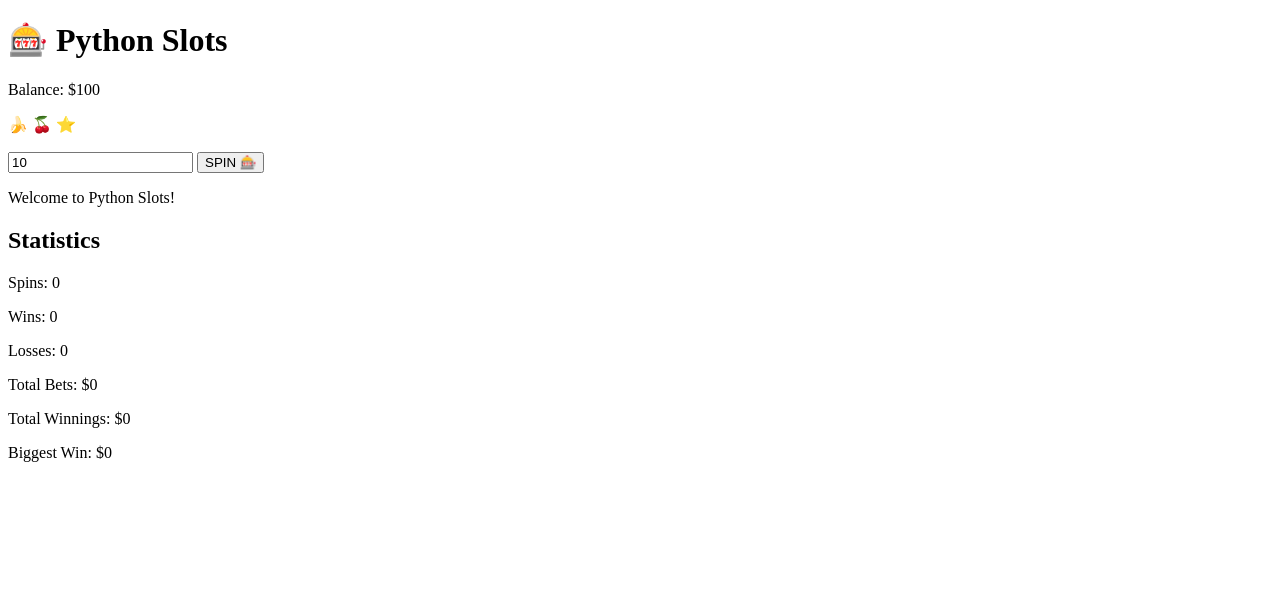
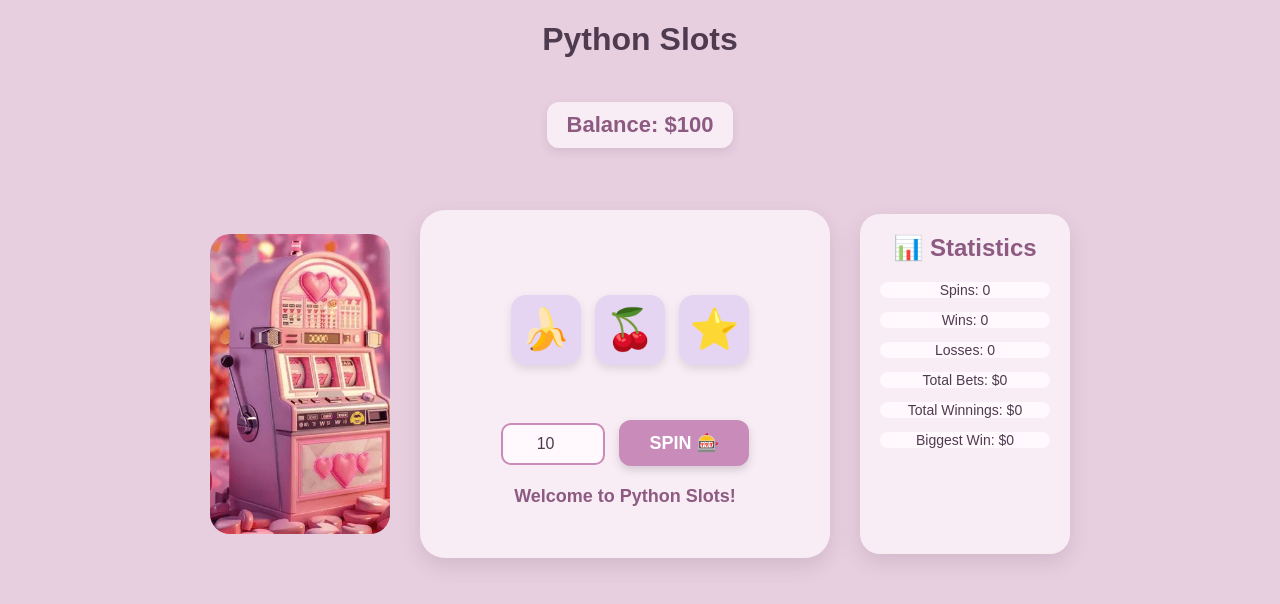
Before and after one commit to crwsew/SLOT-Machine-With-Python, a Flask app: page / in a window 1280 px wide. Shown: the top 604 px of the page. Run offline with Flask 3, Linux system fonts and the light colour scheme.

Commit message:
Improve UI styling.

```diff
--- a/app.py
+++ b/app.py
@@ -37,14 +37,10 @@ def spin():
 
     # Validate bet
     if bet > balance:
-        return jsonify({
-            "error": "Insufficient funds!"
-        }), 400
+        return jsonify({"error": "Insufficient funds!"}), 400
 
     if bet <= 0:
-        return jsonify({
-            "error": "Bet must be greater than 0!"
-        }), 400
+        return jsonify({"error": "Bet must be greater than 0!"}), 400
 
     # Update statistics
     spin_count += 1
@@ -76,18 +72,20 @@ def spin():
     # Add payout
     balance += payout
 
-    return jsonify({
-        "row": row,
-        "payout": payout,
-        "balance": balance,
-        "spins": spin_count,
-        "wins": win_count,
-        "losses": loss_count,
-        "total_bets": total_bets,
-        "total_winnings": total_winnings,
-        "biggest_win": biggest_win,
-        "message": message
-    })
+    return jsonify(
+        {
+            "row": row,
+            "payout": payout,
+            "balance": balance,
+            "spins": spin_count,
+            "wins": win_count,
+            "losses": loss_count,
+            "total_bets": total_bets,
+            "total_winnings": total_winnings,
+            "biggest_win": biggest_win,
+            "message": message,
+        }
+    )
 
 
 if __name__ == "__main__":
--- a/static/style.css
+++ b/static/style.css
@@ -0,0 +1,193 @@
+body {
+  background-color: #e8cfe0;
+  color: #4f3b50;
+  font-family: Arial, sans-serif;
+  text-align: center;
+}
+
+/* Main layout */
+
+#game-container {
+  display: flex;
+  justify-content: center;
+  align-items: center;
+  gap: 30px;
+  margin-top: 40px;
+}
+
+/* Slot machine */
+
+#game {
+  background-color: #f8edf5;
+  width: 350px;
+  padding: 30px;
+  border-radius: 25px;
+  text-align: center;
+
+  box-shadow: 0 8px 20px rgba(79, 59, 80, 0.15);
+}
+
+/* Slots */
+
+#slots {
+  background-color: #f8edf5;
+  width: 300px;
+  margin: 20px auto;
+  padding: 30px;
+  border-radius: 20px;
+}
+
+#slots span {
+  display: inline-flex;
+  justify-content: center;
+  align-items: center;
+
+  width: 70px;
+  height: 70px;
+
+  margin: 5px;
+
+  background-color: #e6d5f2;
+  border-radius: 15px;
+
+  font-size: 40px;
+
+  box-shadow: 0 4px 8px rgba(79, 59, 80, 0.15);
+
+  transition: transform 0.2s;
+}
+#slots span:hover {
+  transform: translateY(-3px);
+}
+
+/* Bet */
+#bet {
+  width: 80px;
+  padding: 10px;
+
+  border: 2px solid #c98bb9;
+  border-radius: 10px;
+
+  background-color: #fff8fc;
+  color: #4f3b50;
+
+  font-size: 16px;
+  text-align: center;
+
+  outline: none;
+
+  transition: 0.2s;
+}
+
+#bet:focus {
+  border-color: #8d5a82;
+  box-shadow: 0 0 8px rgba(141, 90, 130, 0.25);
+}
+
+/* Spin button */
+#spin-button {
+  background-color: #c98bb9;
+  color: white;
+
+  border: none;
+  border-radius: 12px;
+
+  padding: 12px 30px;
+
+  font-size: 18px;
+  font-weight: bold;
+
+  cursor: pointer;
+  margin-left: 10px;
+
+  box-shadow: 0 4px 8px rgba(79, 59, 80, 0.2);
+
+  transition: all 0.2s;
+}
+
+#spin-button:hover {
+  background-color: #b878a8;
+  transform: translateY(-2px);
+  box-shadow: 0 6px 12px rgba(79, 59, 80, 0.25);
+}
+
+#spin-button:active {
+  transform: translateY(1px);
+}
+
+/* Balance */
+
+#balance {
+  display: inline-block;
+
+  background-color: #f8edf5;
+
+  padding: 10px 20px;
+
+  border-radius: 12px;
+
+  font-size: 22px;
+  font-weight: bold;
+
+  color: #8d5a82;
+
+  box-shadow: 0 4px 10px rgba(79, 59, 80, 0.12);
+}
+
+/* Message */
+
+#message {
+  min-height: 24px;
+
+  font-size: 18px;
+  font-weight: bold;
+
+  margin-top: 20px;
+
+  color: #8d5a82;
+}
+
+/* Statistics */
+#statistics {
+  background-color: #f8edf5;
+
+  width: 170px;
+  height: 300px;
+
+  padding: 20px;
+
+  border-radius: 20px;
+
+  text-align: center;
+
+  box-shadow: 0 8px 20px rgba(79, 59, 80, 0.15);
+}
+
+#statistics p {
+  background-color: #fff8fc;
+
+  border-radius: 10px;
+  text-align: center;
+
+  font-size: 14px;
+}
+
+#statistics h2 {
+  margin-top: 0;
+
+  text-align: center;
+
+  color: #8d5a82;
+
+  margin-bottom: 20px;
+}
+
+/* Side image */
+
+#side-image img {
+  width: 180px;
+  height: 300px;
+  object-fit: cover;
+  border-radius: 20px;
+  display: block;
+}
--- a/templates/index.html
+++ b/templates/index.html
@@ -1,57 +1,64 @@
-<!DOCTYPE html>
+<!doctype html>
 <html>
-
   <head>
     <title>Python Slots</title>
+
+    <link
+      rel="stylesheet"
+      href="{{ url_for('static', filename='style.css') }}"
+    />
   </head>
 
   <body>
-
-    <h1>🎰 Python Slots</h1>
+    <h1>Python Slots</h1>
 
     <p id="balance">Balance: $100</p>
 
+    <div id="game-container">
+      <!-- Left: Image -->
+
+      <div id="side-image">
+        <img
+          src="{{ url_for('static', filename='assets/OIP.jpg') }}"
+          alt="Slot Machine"
+        />
+      </div>
+
+      <!-- Center: Slot Machine -->
+
+      <div id="game">
         <div id="slots">
           <span id="slot1">🍌</span>
           <span id="slot2">🍒</span>
           <span id="slot3">⭐️</span>
         </div>
 
-    <br>
+        <input id="bet" type="number" value="10" min="1" />
 
-    <input
-        id="bet"
-        type="number"
-        value="10"
-        min="1"
-    >
-
-    <button id="spin-button">
-        SPIN 🎰
-    </button>
+        <button id="spin-button">SPIN 🎰</button>
 
         <p id="message">{{ message }}</p>
+      </div>
 
-    <h2>Statistics</h2>
+      <!-- Right: Statistics -->
+
+      <div id="statistics">
+        <h2>📊 Statistics</h2>
 
         <p id="spins">Spins: 0</p>
+
         <p id="wins">Wins: 0</p>
+
         <p id="losses">Losses: 0</p>
 
-    <p id="total-bets">
-        Total Bets: $0
-    </p>
+        <p id="total-bets">Total Bets: $0</p>
 
-    <p id="total-winnings">
-        Total Winnings: $0
-    </p>
+        <p id="total-winnings">Total Winnings: $0</p>
 
-    <p id="biggest-win">
-        Biggest Win: $0
-    </p>
+        <p id="biggest-win">Biggest Win: $0</p>
+      </div>
+    </div>
 
     <script src="{{ url_for('static', filename='script.js') }}"></script>
-
   </body>
-
 </html>
```
Also changed, not shown: main.py (+9 -11 lines), static/script.js (+32 -74 lines), README.md, static/assets/OIP.jpg (added), static/assets/OIP.png (added). Lines whose indentation alone changed are shown as unchanged.
